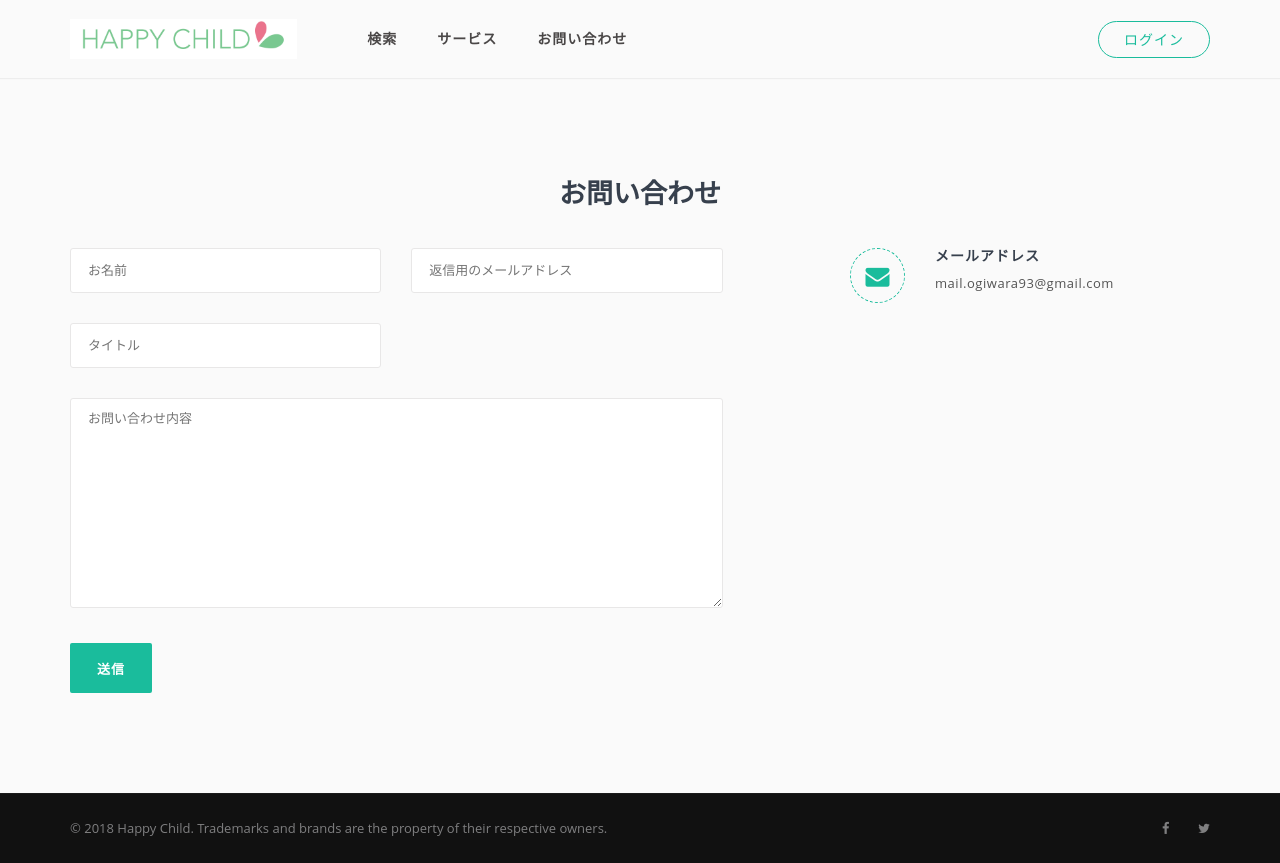
After one commit to codefortokyo/happychild, a Django app: template templates/contact.html in a window 1280 px wide. The commit adds this page. Run offline with Django 3.2, Linux system fonts and the light colour scheme; the template is opened without the code that fills it, so the values that code supplies are empty; parts of the project's set-up code (start-up, migrations or seed data) failed here and were passed over; some libraries are stand-ins or nearby versions.

Commit message:
Add contact page

```diff
--- a/happy_child/urls.py
+++ b/happy_child/urls.py
@@ -30,6 +30,7 @@ urlpatterns = [
     url(r'^api/v1/location/near', location.get_near_ward_and_stations, name='get_near_ward_and_stations'),
 
     url(r'^nursery/(?P<nursery_id>\d+)', detail_views.nursery_detail, name='detail_page'),
+    url(r'^contact', misc_views.contact, name='contact_page'),
     url(r'^about', misc_views.about, name='about_page'),
     url(r'^search', search_views.search_nurseries, name='search_page'),
     url(r'^ping', ping, name='ping'),
--- a/templates/base.html
+++ b/templates/base.html
@@ -86,13 +86,10 @@
                         <a href="{% url 'search_page' %}" class="button"> 検索 </a>
                     </li>
                     <li>
-                        <a href="#" class="button"> コラム </a>
-                    </li>
-                    <li>
                         <a href="{% url 'about_page' %}" class="button"> サービス </a>
                     </li>
                     <li>
-                        <a href="#" class="button"> お問い合わせ </a>
+                        <a href="{% url 'contact_page' %}" class="button"> お問い合わせ </a>
                     </li>
                 </ul>
                 <ul class="nav navbar-nav navbar-right rightside-navbar">
--- /dev/null
+++ b/templates/contact.html
@@ -0,0 +1,69 @@
+{% extends "base.html" %}
+{% load static %}
+{% block content %}
+    <!-- Contact body start -->
+    <div class="contact-1 content-area-7">
+        <div class="container">
+            <div class="main-title">
+                <h1>お問い合わせ</h1>
+            </div>
+            <div class="row">
+                <div class="col-lg-7 col-md-7 col-sm-6 col-xs-12">
+                    <!-- Contact form start -->
+                    <div class="contact-form">
+                        <form id="contact_form" action="index.html" method="GET" enctype="multipart/form-data">
+                            <div class="row">
+                                <div class="col-lg-6 col-md-6 col-sm-12 col-xs-12">
+                                    <div class="form-group fullname">
+                                        <input type="text" name="full-name" class="input-text" placeholder="お名前">
+                                    </div>
+                                </div>
+                                <div class="col-lg-6 col-md-6 col-sm-12 col-xs-12">
+                                    <div class="form-group enter-email">
+                                        <input type="email" name="email" class="input-text" placeholder="返信用のメールアドレス">
+                                    </div>
+                                </div>
+                                <div class="col-lg-6 col-md-6 col-sm-12 col-xs-12">
+                                    <div class="form-group subject">
+                                        <input type="text" name="subject" class="input-text" placeholder="タイトル">
+                                    </div>
+                                </div>
+                                <div class="col-lg-12 col-md-12 col-sm-12 col-xs-12 clearfix">
+                                    <div class="form-group message">
+                                        <textarea class="input-text" name="message" placeholder="お問い合わせ内容"></textarea>
+                                    </div>
+                                </div>
+                                <div class="col-lg-12 col-md-6 col-sm-12 col-xs-12">
+                                    <div class="form-group send-btn mb-0">
+                                        <button type="submit" class="button-md button-theme">送信</button>
+                                    </div>
+                                </div>
+                            </div>
+                        </form>
+                    </div>
+                    <!-- Contact form end -->
+                </div>
+                <div class="col-lg-4 col-lg-offset-1 col-md-4 col-md-offset-1 col-sm-6 col-xs-12">
+                    <!-- Contact details start -->
+                    <div class="contact-details">
+                        <div class="media">
+                            <div class="media mb-0">
+                                <div class="media-left">
+                                    <i class="fa fa-envelope"></i>
+                                </div>
+                                <div class="media-body">
+                                    <h4>メールアドレス</h4>
+                                    <p>
+                                        <a href="mailto:mail.ogiwara93@gmail.com">mail.ogiwara93@gmail.com</a>
+                                    </p>
+                                </div>
+                            </div>
+                        </div>
+                        <!-- Contact details end -->
+                    </div>
+                </div>
+            </div>
+        </div>
+        <!-- Contact body end -->
+    </div>
+{% endblock %}
--- a/views/misc_views.py
+++ b/views/misc_views.py
@@ -8,3 +8,7 @@ def about(request: HttpRequest) -> render:
     return render(request, 'about.html', context={
         'wards': Ward.objects.filter(is_active=True)
     })
+
+
+def contact(request: HttpRequest) -> render:
+    return render(request, 'contact.html')
```
